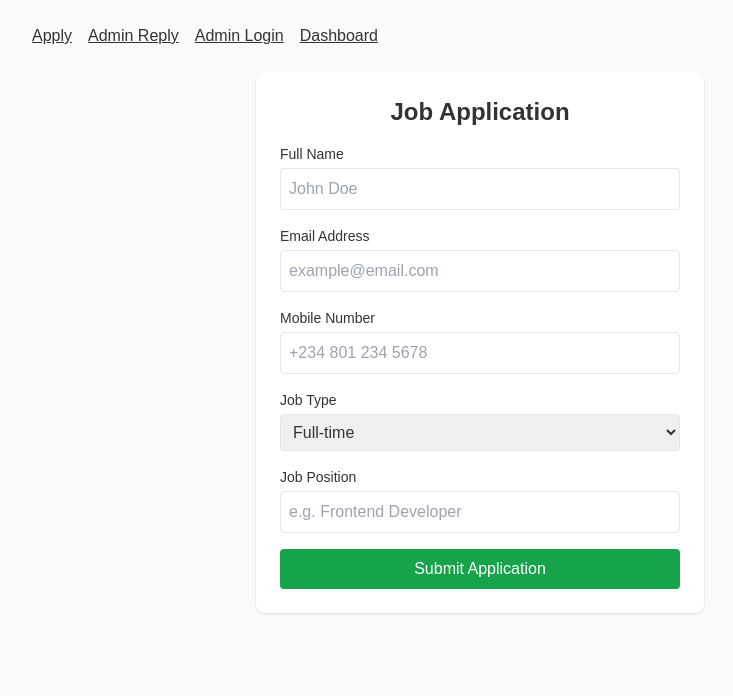
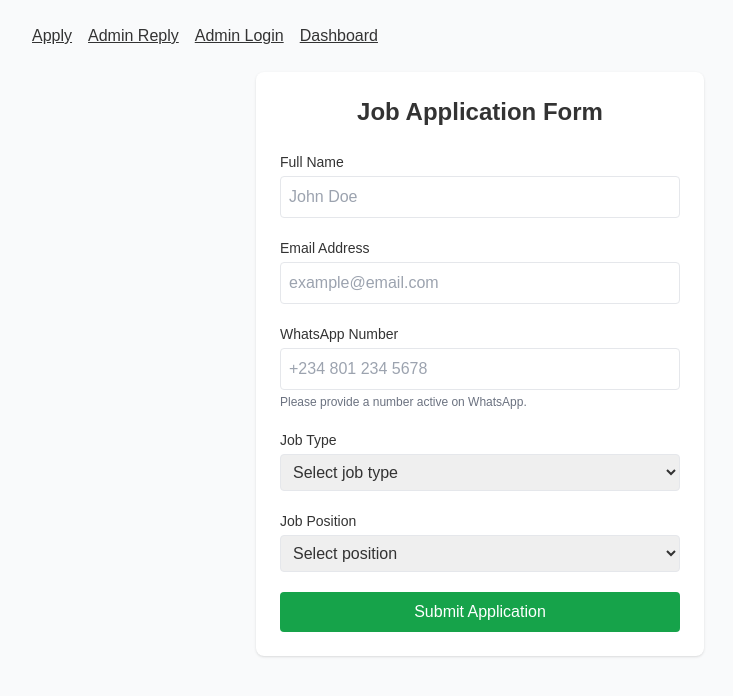
Before and after one commit to Xtosea/JobLink, a React (Create React App) app: page / in a window 1280 px wide. Shown: the top 696 px of the page, without its empty margins (160-893 px from the left). Built offline with nearby package versions, Linux system fonts and the light colour scheme.

Commit message:
Update ApplicantForm.jsx

```diff
--- a/src/pages/ApplicantForm.jsx
+++ b/src/pages/ApplicantForm.jsx
@@ -6,12 +6,42 @@ const API_BASE =
     ? "https://joblinkbackend.onrender.com"
     : "http://localhost:5000";
 
+// ✅ Job types (Nigeria-relevant)
+const JOB_TYPES = [
+  "Full-time",
+  "Part-time",
+  "Contract",
+  "Remote",
+  "Hybrid",
+  "Internship",
+  "Freelance",
+  "Volunteer",
+];
+
+// ✅ Job positions (Nigeria-relevant)
+const JOB_POSITIONS = [
+  "Frontend Developer",
+  "Backend Developer",
+  "Full Stack Developer",
+  "Mobile App Developer",
+  "UI/UX Designer",
+  "Digital Marketer",
+  "Content Creator",
+  "Business Development Executive",
+  "Sales Executive",
+  "Customer Support Officer",
+  "Data Analyst",
+  "Project Coordinator",
+  "Volunteer Fundraiser",
+  "Optometrist",
+];
+
 export default function ApplicantForm() {
   const [form, setForm] = useState({
     fullname: "",
     email: "",
     mobile: "",
-    jobType: "Full-time",
+    jobType: "",
     jobPosition: "",
   });
 
@@ -28,22 +58,19 @@ export default function ApplicantForm() {
     setSuccessMsg("");
 
     try {
-      await axios.post(
-  `${API_BASE}/api/applications`,
-  form,
-  {
-    headers: {
-      "Content-Type": "application/json",
-    },
-    withCredentials: false,
-  }
-);
-      setSuccessMsg("Application submitted successfully. Check your email for next steps.");
+      await axios.post(`${API_BASE}/api/applications`, form, {
+        headers: { "Content-Type": "application/json" },
+      });
+
+      setSuccessMsg(
+        "Application submitted successfully. Check your email for next steps."
+      );
+
       setForm({
         fullname: "",
         email: "",
         mobile: "",
-        jobType: "Full-time",
+        jobType: "",
         jobPosition: "",
       });
     } catch (err) {
@@ -55,13 +82,13 @@ export default function ApplicantForm() {
 
   return (
     <div className="max-w-md mx-auto p-6 bg-white rounded-lg shadow">
-      <h2 className="text-2xl font-bold mb-4 text-center">Job Application</h2>
+      <h2 className="text-2xl font-bold mb-6 text-center">Job Application Form</h2>
 
       {successMsg && (
         <p className="mb-4 text-green-600 text-center">{successMsg}</p>
       )}
 
-      <form onSubmit={handleSubmit} className="space-y-4">
+      <form onSubmit={handleSubmit} className="space-y-5">
 
         {/* Full Name */}
         <div>
@@ -77,7 +104,7 @@ export default function ApplicantForm() {
           />
         </div>
 
-        {/* Email */}
+        {/* Email Address */}
         <div>
           <label className="block text-sm font-medium mb-1">Email Address</label>
           <input
@@ -91,9 +118,9 @@ export default function ApplicantForm() {
           />
         </div>
 
-        {/* Mobile */}
+        {/* WhatsApp Number */}
         <div>
-          <label className="block text-sm font-medium mb-1">Mobile Number</label>
+          <label className="block text-sm font-medium mb-1">WhatsApp Number</label>
           <input
             type="tel"
             name="mobile"
@@ -103,6 +130,9 @@ export default function ApplicantForm() {
             className="w-full p-2 border rounded"
             required
           />
+          <p className="text-xs text-gray-500 mt-1">
+            Please provide a number active on WhatsApp.
+          </p>
         </div>
 
         {/* Job Type */}
@@ -113,27 +143,33 @@ export default function ApplicantForm() {
             value={form.jobType}
             onChange={handleChange}
             className="w-full p-2 border rounded"
+            required
           >
-            <option value="Full-time">Full-time</option>
-            <option value="Part-time">Part-time</option>
+            <option value="">Select job type</option>
+            {JOB_TYPES.map((type) => (
+              <option key={type} value={type}>{type}</option>
+            ))}
           </select>
         </div>
 
         {/* Job Position */}
         <div>
           <label className="block text-sm font-medium mb-1">Job Position</label>
-          <input
-            type="text"
+          <select
             name="jobPosition"
-            placeholder="e.g. Frontend Developer"
             value={form.jobPosition}
             onChange={handleChange}
             className="w-full p-2 border rounded"
             required
-          />
+          >
+            <option value="">Select position</option>
+            {JOB_POSITIONS.map((pos) => (
+              <option key={pos} value={pos}>{pos}</option>
+            ))}
+          </select>
         </div>
 
-        {/* Submit */}
+        {/* Submit Button */}
         <button
           type="submit"
           disabled={loading}
```
